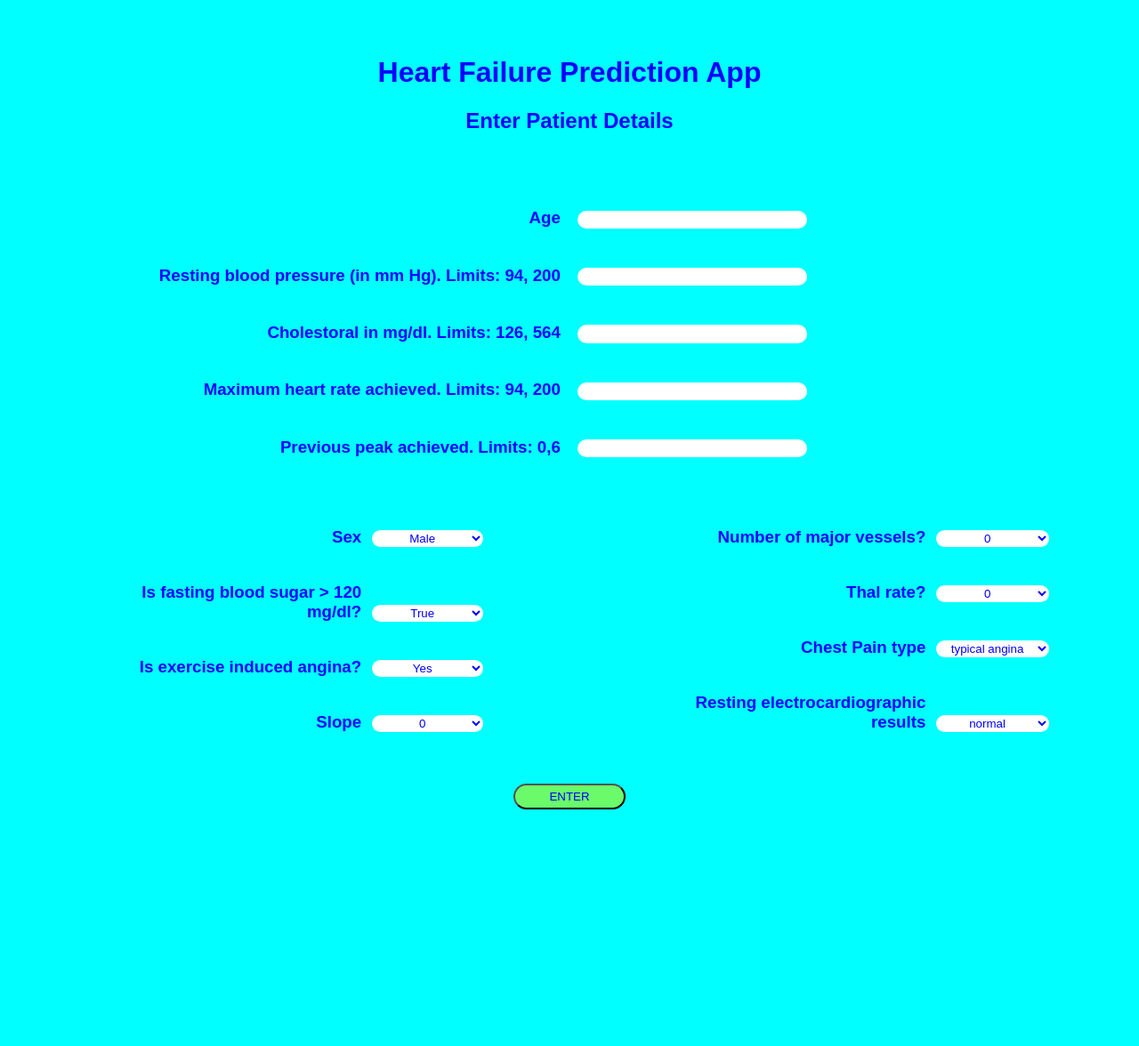
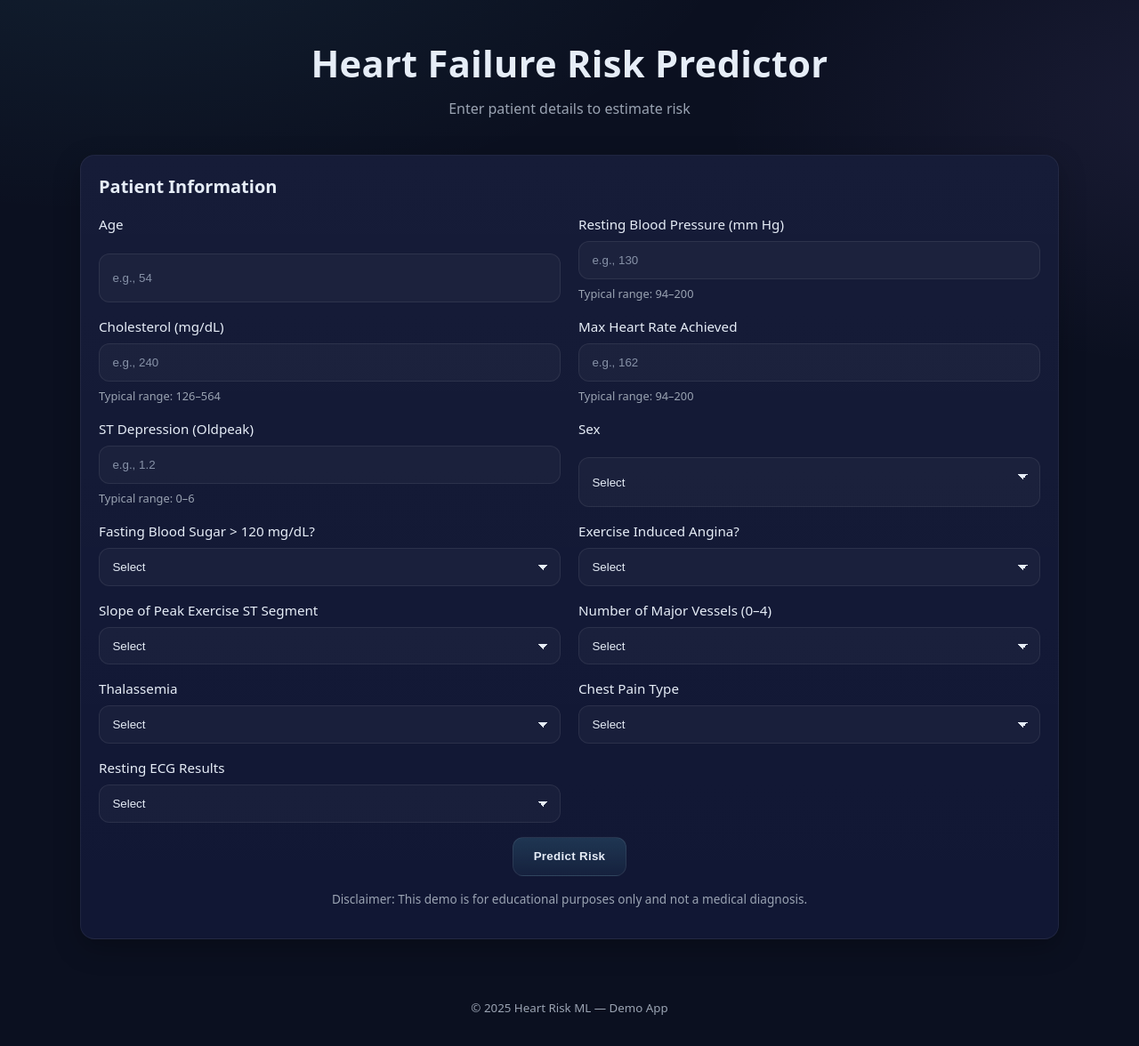
Before and after one commit to balajiabcd/Heart-Attact-Prediction, a Flask app: page / in a window 1280 px wide. Shown: the whole page at 89% size. Before the commit the page ends 910 px from the top, so only its background shows below. Run offline with Flask 3, Linux system fonts and the light colour scheme; parts of the project's set-up code (start-up, migrations or seed data) failed here and were passed over.

Commit message:
updates on html files

```diff
--- a/src/visualize.py
+++ b/src/visualize.py
@@ -66,7 +66,7 @@ def plot_class_distribution(df, target_col="output", save_path=None):
 def plot_correlation(df, save_path=None):
     plt.figure(figsize=(12,10))
     corr = df.select_dtypes(include=['int64', 'float64']).corr()
-    sns.heatmap(corr, annot=True, fmt=".2f", cmap="coolwarm", square=True)
+    sns.heatmap(corr, annot=False, fmt=".2f", cmap="coolwarm", square=True)
     plt.title("Correlation Heatmap")
     if save_path:
         plt.savefig(save_path, bbox_inches="tight")
--- a/static/css/normal.css
+++ b/static/css/normal.css
@@ -1,71 +1,168 @@
-*{
-    font-family: Arial, Helvetica, sans-serif;
-    color: blue;
-    background-color: aqua;
-}
-.heading{
-    text-align: center;
-    margin: 5%;
+:root{
+  --bg: #0b1020;
+  --card: #111734;
+  --accent: #6ee7ff;
+  --accent-2: #a78bfa;
+  --text: #e6edf7;
+  --muted: #9aa3b2;
+  --ring: rgba(110,231,255,0.35);
+  --success: #22c55e;
 }
 
+*{ box-sizing: border-box; }
 
-
-
-.top{
-    margin-top: 3%;
-    padding: 0%;
+html, body{
+  margin: 0;
+  padding: 0;
+  color: var(--text);
+  background: radial-gradient(1200px 600px at 10% -10%, rgba(110,231,255,0.08), transparent 60%),
+              radial-gradient(1000px 500px at 110% 10%, rgba(167,139,250,0.10), transparent 60%),
+              var(--bg);
+  font-family: ui-sans-serif, system-ui, -apple-system, Segoe UI, Roboto, Inter, Arial, sans-serif;
+  line-height: 1.5;
 }
 
+.container{
+  width: min(1100px, 92vw);
+  margin: 0 auto;
+}
 
-
-
-.left{
-    margin-top: 3%;
-    text-align: left;
-    width: 49.5%;
-    display: inline-block;
-    text-align: center;
-}
-.right{
-    margin-top: 3%;
-    text-align: right;
-    width: 50%;
-    display: inline-block;
+.site-header{
+  padding: 2.5rem 0 1.5rem;
   text-align: center;
 }
 
+h1{
+  margin: 0;
+  font-size: clamp(1.6rem, 2.6vw + 1rem, 2.6rem);
+  letter-spacing: 0.3px;
+}
 
+.subtitle{
+  margin-top: 0.5rem;
+  color: var(--muted);
+}
 
+.card{
+  background: linear-gradient(180deg, rgba(255,255,255,0.02), rgba(255,255,255,0.0)),
+              var(--card);
+  border: 1px solid rgba(255,255,255,0.06);
+  border-radius: 16px;
+  padding: 1.25rem;
+  box-shadow: 0 10px 30px rgba(0,0,0,0.25);
+  backdrop-filter: blur(6px);
+}
 
-h3{
-    display: inline-block;
-    text-align: right;
-    width: 49%;
-    padding: 0.2%;
-    margin-right: 1%;
+.card-title{
+  margin: 0 0 1rem 0;
+  font-size: 1.25rem;
+  font-weight: 600;
+  color: var(--text);
 }
-#horse{
-    display: inline-block;
-    width: 20%;
-    padding: 0.2%;
-    border: 0cap;
-    background-color: white;
-    border-radius: 2rem;
+
+.form .grid{
+  display: grid;
+  grid-template-columns: repeat(2, minmax(0,1fr));
+  gap: 1rem 1.25rem;
+}
+
+@media (max-width: 800px){
+  .form .grid{ grid-template-columns: 1fr; }
+}
+
+.field{
+  display: grid;
+  gap: 0.45rem;
+}
+
+label{
+  font-size: 0.95rem;
+  color: var(--text);
+}
+
+input[type="number"],
+select{
+  width: 100%;
+  padding: 0.8rem 0.9rem;
+  border-radius: 12px;
+  border: 1px solid rgba(255,255,255,0.08);
+  background: rgba(255,255,255,0.03);
+  color: var(--text);
+  outline: none;
+  transition: border-color 0.15s ease, box-shadow 0.15s ease, background 0.15s ease;
+  appearance: none;
+}
+
+input::placeholder{ color: #8792a8; }
+
+input:focus,
+select:focus{
+  border-color: var(--accent);
+  box-shadow: 0 0 0 6px var(--ring);
+  background: rgba(255,255,255,0.04);
+}
+
+select{
+  background-image:
+    linear-gradient(45deg, transparent 50%, var(--text) 50%),
+    linear-gradient(135deg, var(--text) 50%, transparent 50%),
+    linear-gradient(to right, transparent, transparent);
+  background-position:
+    calc(100% - 18px) calc(1.2em + 2px),
+    calc(100% - 13px) calc(1.2em + 2px),
+    calc(100% - 2.5rem) 0.5rem;
+  background-size: 6px 6px, 6px 6px, 1px 1.5rem;
+  background-repeat: no-repeat;
+}
+
+.hint{
+  color: var(--muted);
+  font-size: 0.8rem;
+}
+
+.actions{
+  margin-top: 1rem;
+  display: flex;
+  justify-content: center;
+}
+
+.btn{
+  display: inline-flex;
+  align-items: center;
+  gap: 0.5rem;
+  padding: 0.85rem 1.4rem;
+  border-radius: 12px;
+  border: 1px solid rgba(255,255,255,0.08);
+  background: linear-gradient(180deg, rgba(110,231,255,0.15), rgba(110,231,255,0.05));
+  color: var(--text);
+  cursor: pointer;
+  font-weight: 600;
+  letter-spacing: 0.3px;
+  transition: transform 0.1s ease, filter 0.2s ease, background 0.2s ease, border-color 0.2s ease;
+}
+
+.btn:hover{
+  transform: translateY(-1px);
+  filter: brightness(1.05);
+  border-color: rgba(110,231,255,0.5);
+}
+
+.btn:active{ transform: translateY(0); }
+
+.disclaimer{
+  margin-top: 1rem;
+  color: var(--muted);
+  font-size: 0.85rem;
   text-align: center;
 }
 
-
-
-
-.button{
-    margin-top: 3%;
+.site-footer{
+  padding: 2rem 0;
   text-align: center;
+  color: var(--muted);
 }
 
-#sub{
-    color: blue;
-    background-color: rgb(106, 250, 106);
-    width: 10%;
-    padding: 0.4%;
-    border-radius: 2rem;
+/* Utility spacing for main layout */
+main.container{
+  padding-bottom: 2rem;
 }
--- a/templates/normal.html
+++ b/templates/normal.html
@@ -1,97 +1,97 @@
 <!DOCTYPE html>
 <html lang="en">
+<head>
+  <meta charset="UTF-8" />
+  <meta name="viewport" content="width=device-width, initial-scale=1.0" />
+  <title>Heart Failure Prediction</title>
+  <!-- Keep the same path to avoid Flask conflicts -->
+  <link rel="stylesheet" href="/static/css/normal.css" />
+</head>
+<body>
+  <header class="site-header">
+    <div class="container">
+      <h1>Heart Failure Risk Predictor</h1>
+      <p class="subtitle">Enter patient details to estimate risk</p>
+    </div>
+  </header>
 
+  <main class="container">
+    <form class="card form" method="POST" action="/predict" novalidate>
+      <h2 class="card-title">Patient Information</h2>
 
-
-<head>
-    <meta charset="UTF-8">
-    <meta name="viewport" content="width=device-width, initial-scale=1.0">
-    <link rel="stylesheet" href= "/static/css/normal.css" >
-    <title>heart_atteck_chance_predictor</title>
-</head>
-
-
-
-<body>
-
-    <div class="heading">
-        <h1>Heart Failure Prediction App</h1>
-        <h2>Enter Patient Details</h2>
+      <div class="grid">
+        <!-- Left column numeric inputs -->
+        <div class="field">
+          <label for="age">Age</label>
+          <input type="number" id="age" name="age" min="1" max="120" placeholder="e.g., 54" required />
         </div>
 
-    <form class="form" method="POST" action="/predict">
-
-        <div class="top">
-
-            <div class="element">
-                <h3>Age</h3>
-                <input id="horse" name="age" required="required">
+        <div class="field">
+          <label for="trtbps">Resting Blood Pressure (mm Hg)</label>
+          <input type="number" step="0.1" id="trtbps" name="trtbps" placeholder="e.g., 130" required />
+          <small class="hint">Typical range: 94–200</small>
         </div>
 
-            <div class="element">
-                <h3>Resting blood pressure (in mm Hg). Limits: 94, 200</h3>
-                <input id="horse" name="trtbps" required="required">
+        <div class="field">
+          <label for="chol">Cholesterol (mg/dL)</label>
+          <input type="number" step="0.1" id="chol" name="chol" placeholder="e.g., 240" required />
+          <small class="hint">Typical range: 126–564</small>
         </div>
 
-            <div class="element">
-                <h3>Cholestoral in mg/dl. Limits: 126, 564</h3>
-                <input id="horse" name="chol" required="required">
+        <div class="field">
+          <label for="thalach">Max Heart Rate Achieved</label>
+          <input type="number" step="0.1" id="thalach" name="thalach" placeholder="e.g., 162" required />
+          <small class="hint">Typical range: 94–200</small>
         </div>
 
-            <div class="element">
-                <h3>Maximum heart rate achieved. Limits: 94, 200</h3>
-                <input id="horse" name="thalach" required="required">
+        <div class="field">
+          <label for="oldpeak">ST Depression (Oldpeak)</label>
+          <input type="number" step="0.1" id="oldpeak" name="oldpeak" placeholder="e.g., 1.2" required />
+          <small class="hint">Typical range: 0–6</small>
         </div>
 
-            <div class="element">
-                <h3>Previous peak achieved. Limits: 0,6</h3>
-                <input id="horse" name="oldpeak" required="required">
-            </div>
-
-        </div>
-
-        <div class="bottom left">
-
-            <div class="element">
-                <h3>Sex</h3>
-                <select name="sex" id="horse" required="required">
+        <!-- Right column categorical selects -->
+        <div class="field">
+          <label for="sex">Sex</label>
+          <select id="sex" name="sex" required>
+            <option value="" disabled selected>Select</option>
             <option value="1">Male</option>
             <option value="0">Female</option>
           </select>
         </div>
 
-            <div class="element">
-                <h3>Is fasting blood sugar > 120 mg/dl?</h3>
-                <select name="fbs" id="horse" required="required">
+        <div class="field">
+          <label for="fbs">Fasting Blood Sugar &gt; 120 mg/dL?</label>
+          <select id="fbs" name="fbs" required>
+            <option value="" disabled selected>Select</option>
             <option value="1">True</option>
             <option value="0">False</option>
           </select>
         </div>
 
-            <div class="element">
-                <h3>Is exercise induced angina?</h3>
-                <select name="exang" id="horse" required="required">
+        <div class="field">
+          <label for="exang">Exercise Induced Angina?</label>
+          <select id="exang" name="exang" required>
+            <option value="" disabled selected>Select</option>
             <option value="1">Yes</option>
             <option value="0">No</option>
           </select>
         </div>
 
-            <div class="element">
-                <h3>Slope</h3>
-                <select name="slp" id="horse" required="required">
-                    <option value="0">0</option>
-                    <option value="1">1</option>
-                    <option value="2">2</option>
+        <div class="field">
+          <label for="slp">Slope of Peak Exercise ST Segment</label>
+          <select id="slp" name="slp" required>
+            <option value="" disabled selected>Select</option>
+            <option value="0">Upsloping (0)</option>
+            <option value="1">Flat (1)</option>
+            <option value="2">Downsloping (2)</option>
           </select>
         </div>
 
-        </div>
-
-        <div class="bottom right">
-
-            <div class="element">
-                <h3>Number of major vessels?</h3>
-                <select name="caa" id="horse" required="required">
+        <div class="field">
+          <label for="caa">Number of Major Vessels (0–4)</label>
+          <select id="caa" name="caa" required>
+            <option value="" disabled selected>Select</option>
             <option value="0">0</option>
             <option value="1">1</option>
             <option value="2">2</option>
@@ -100,9 +100,10 @@
           </select>
         </div>
 
-            <div class="element">
-                <h3>Thal rate?</h3>
-                <select name="thall" id="horse" required="required">
+        <div class="field">
+          <label for="thall">Thalassemia</label>
+          <select id="thall" name="thall" required>
+            <option value="" disabled selected>Select</option>
             <option value="0">0</option>
             <option value="1">1</option>
             <option value="2">2</option>
@@ -110,35 +111,42 @@
           </select>
         </div>
 
-            <div class="element">
-                <h3>Chest Pain type</h3>
-                <select name="cp" id="horse" required="required">
-                    <option value="0">typical angina</option>
-                    <option value="1">atypical angina</option>
-                    <option value="2">non-anginal pain</option>
-                    <option value="3">asymptomatic</option>
+        <div class="field">
+          <label for="cp">Chest Pain Type</label>
+          <!-- values must remain 0/1/2/3 to match app.py logic -->
+          <select id="cp" name="cp" required>
+            <option value="" disabled selected>Select</option>
+            <option value="0">Typical angina</option>
+            <option value="1">Atypical angina</option>
+            <option value="2">Non‑anginal pain</option>
+            <option value="3">Asymptomatic</option>
           </select>
         </div>
 
-            <div class="element">
-                <h3>Resting electrocardiographic results</h3>
-                <select name="restecg" id="horse" required="required">
-                    <option value="0">normal</option>
-                    <option value="1">having ST-T wave abnormality</option>
-                    <option value="2">other</option>
+        <div class="field">
+          <label for="restecg">Resting ECG Results</label>
+          <!-- values must remain 0/1/2 to match app.py logic -->
+          <select id="restecg" name="restecg" required>
+            <option value="" disabled selected>Select</option>
+            <option value="0">Normal</option>
+            <option value="1">ST‑T wave abnormality</option>
+            <option value="2">Left ventricular hypertrophy</option>
           </select>
         </div>
-
       </div>
 
-        <div class="button">
-            <button id="sub" type="submit ">ENTER</button>
+      <div class="actions">
+        <button class="btn" type="submit">Predict Risk</button>
       </div>
 
+      <p class="disclaimer">Disclaimer: This demo is for educational purposes only and not a medical diagnosis.</p>
     </form>
+  </main>
 
-
-
+  <footer class="site-footer">
+    <div class="container">
+      <small>&copy; 2025 Heart Risk ML — Demo App</small>
+    </div>
+  </footer>
 </body>
-
 </html>
```
Also changed, not shown: templates/normal1.html (added, +144 -0 lines), templates/result_high.html (+15 -38 lines), templates/result_low.html (+15 -44 lines), static/data_analysis/correlation_heatmap_fe.png, static/data_analysis/correlation_heatmap_raw.png, 3 other files. Lines whose indentation alone changed are shown as unchanged.
